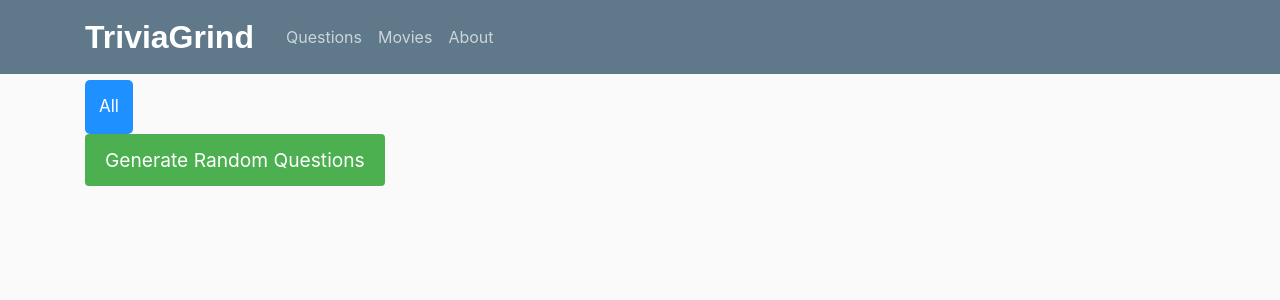
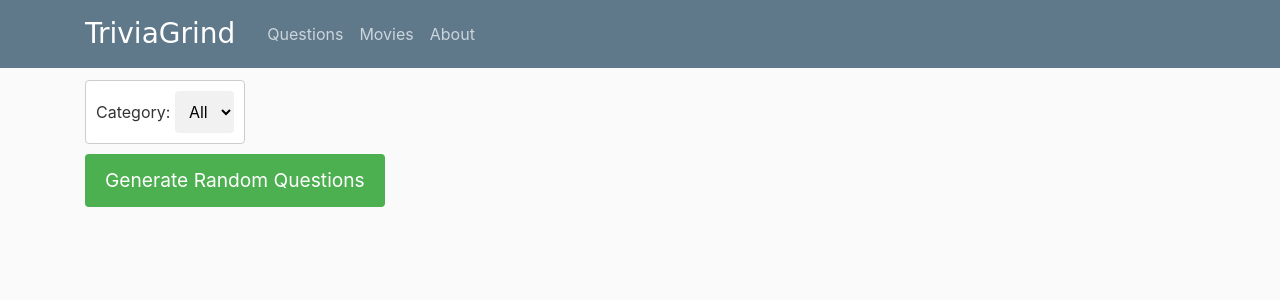
Before and after one commit to rich2965/trivia_project, a Flask app: template triviasite/templates/home.html in a window 1280 px wide. Shown: the top 300 px of the page. Run offline with Flask 3, Linux system fonts and the light colour scheme; the template is opened without the code that fills it, so the values that code supplies are empty; parts of the project's set-up code (start-up, migrations or seed data) failed here and were passed over; some libraries are stand-ins or nearby versions.

Commit message:
Updating the look of the filters and the site name

```diff
--- a/triviasite/static/main.css
+++ b/triviasite/static/main.css
@@ -1,8 +1,8 @@
 /* Website name */
 .navbar-brand {
-  font-family: 'Montserrat', sans-serif;
-  font-size: 2rem;
-  font-weight: bold;
+  font-family: 'Comic Sans MS';
+  font-size: 1.75rem;
+  font-weight: 500;
   color: white;
 }
 
@@ -281,19 +281,41 @@ img {
   }
 
 
-/* Dropdown Box on Movie Page Styling */
-.genre-select-container, .year-select-container {
+/* Dropdown Box on Questions Page Styling */
+.category-select-container{
+  display: inline-block;
+  width: auto;
   background-color: #fff;
   border: 1px solid #ccc;
   border-radius: 4px;
   padding: 10px;
+  margin-bottom: 10px
+}
+
+
+/* Dropdown Box on Movie Page Styling */
+.filter-container {
+  display: flex; /* display the container as a flex container */
+  flex-wrap:nowrap; /* allow the boxes to wrap to the next row if necessary */
+}
+
+.genre-select-container, .year-select-container {
   display: inline-block;
+  width: 50%;
+  background-color: #fff;
+  border: 1px solid #ccc;
+  border-radius: 4px;
+  padding: 10px;
+  margin-bottom: 10px
 }
 
 label {
-  display: inline-block;
-  margin-right: 10px;
   font-size: 16px;
+}
+
+.genre-select {
+  flex:1;
+  width:calc(70%) ; /* let the select element fill the remaining space */
 }
 
 select {
@@ -304,6 +326,7 @@ select {
   background-color: #f1f1f1;
   color: #000;
   cursor: pointer;
+  text-align: center;
 }
 
 option:first-of-type {
--- a/triviasite/templates/home.html
+++ b/triviasite/templates/home.html
@@ -1,21 +1,15 @@
 {% extends "layout.html" %}
 {% block content %}
-    <div class="pill-nav">
-        {% if category_filter %}
-            <a href="{{ url_for('main.home')}}">All</a>
-        {% else %}
-            <a class="active" href="{{ url_for('main.home')}}">All</a>
-        {% endif %}
+    <div  class="category-select-container">
+        <label for="category-select">Category:</label>
+        <select id="category-select" onchange="redirectToPage(this.id)">
 
-        {% for category in categories %}
-            {% if category_filter ==  category[0] %}
-                <a class = "active" href="{{ url_for('main.home',category_filter = category[0]) }}">{{category[0]}}</a>
-            {% else %}
-                <a href="{{ url_for('main.home',category_filter = category[0]) }}">{{category[0]}}</a>
-            {% endif %}
-        {% endfor %}
-
-      </div>
+                <option value="{{category_filter}}">{{category_filter| default('All',true)}}</option>
+                {% for category in categories %}
+                    <option value="{{ url_for('main.home',category_filter = category[0]) }}">{{category[0]}}</option>
+                {% endfor %}
+        </select>
+    </div>
     {% for question in questions.items %}
 
                 <div class="flashcard" data-category= {{question.category}}>
@@ -24,7 +18,6 @@
                     </div>
                     <div class="back">
                     <p class="article-content">Answer: {{ question.answer }}</p>
-                    Source: {{ question.source }}
                     </div>
                 </div>
 
--- a/triviasite/templates/movies.html
+++ b/triviasite/templates/movies.html
@@ -1,9 +1,10 @@
 {% extends "layout.html" %}
 {% block content %}
     <row>
+    <div class="filter-container">
         <div  class="genre-select-container">
             <label for="genre-select">Genre:</label>
-        <select id="genre-select" onchange="redirectToPage(this.id)">
+            <select class='genre-select' id="genre-select" onchange="redirectToPage(this.id)">
 
                     <option value="{{genre_filter}}">{{genre_filter| default('All',true)}}</option>
                     {% for genre in genres %}
@@ -13,7 +14,7 @@
         </div>
         <div  class="year-select-container">
             <label for="year-select">Year:</label>
-        <select id="year-select" onchange="redirectToPage(this.id)">
+            <select class='genre-select' id="year-select" onchange="redirectToPage(this.id)">
                 <option value="{{year_filter}}">{{year_filter ~ 's' if year_filter is not none else 'All'}}</option>
                 {% for year in range(1,8) %}
                     {% set decade_start = year*10 + 1950 %}
@@ -21,6 +22,7 @@
                     <option value="{{ url_for('main.movies',genre_filter= genre_filter,year_filter = year_filter) }}">{{year_filter}}s</option>
                 {% endfor %}
             </select>
+        </div>
     </div>
     </row>
     <div class="flashcard_movie">
```
Lines whose indentation alone changed are shown as unchanged.
